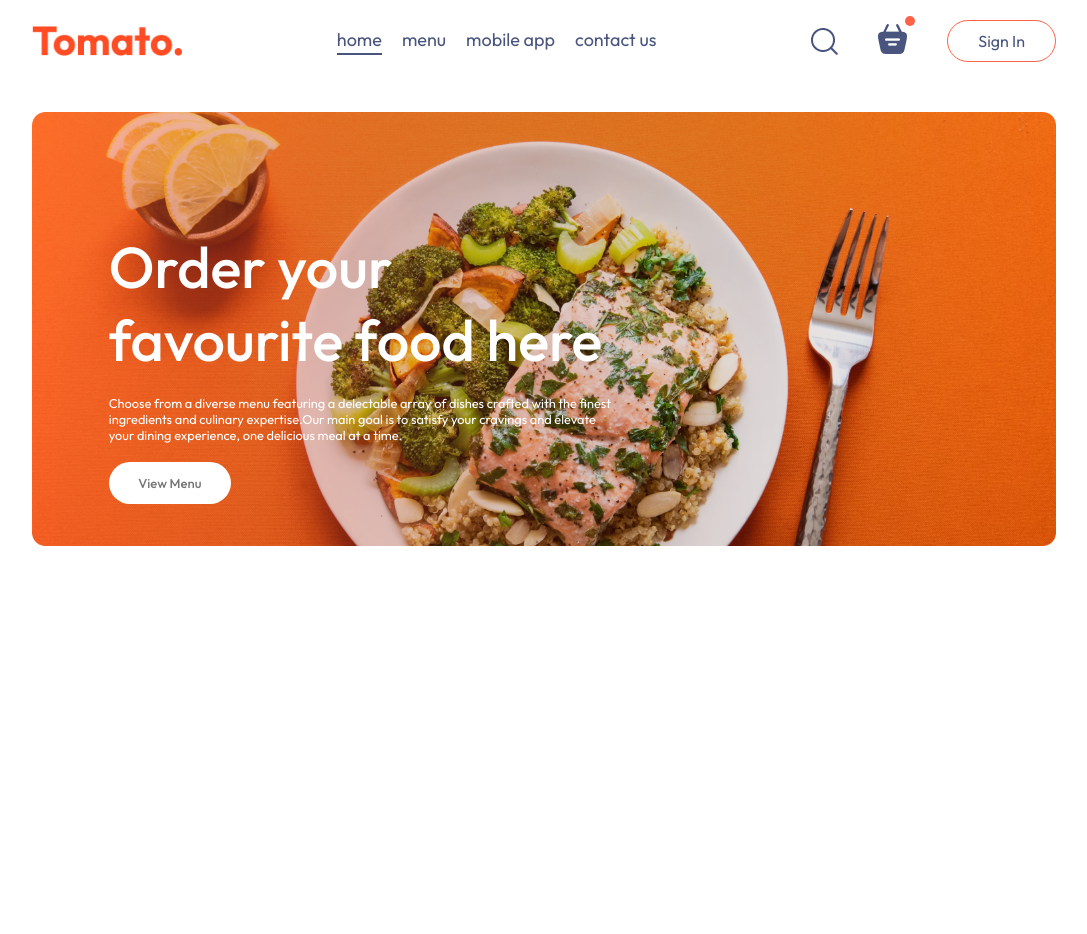
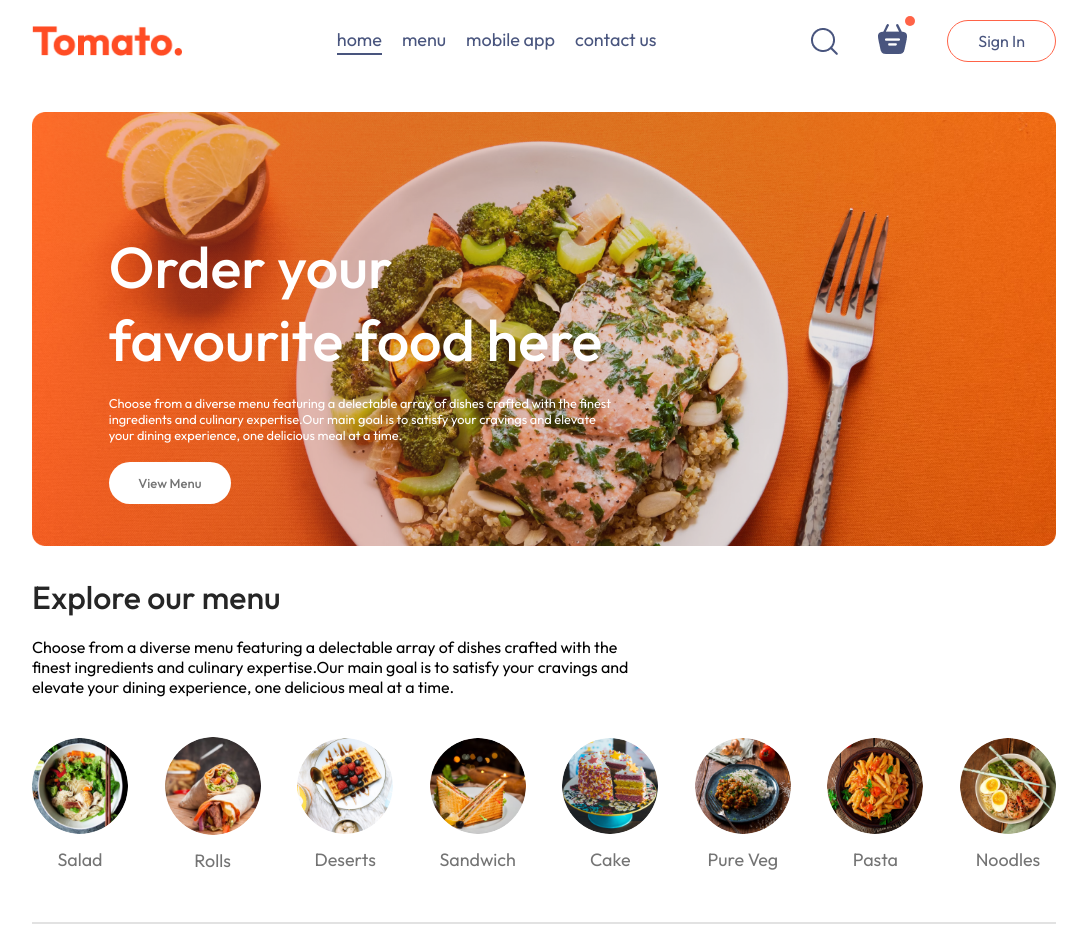
Before and after one commit to MJenius/BetterPESwiggy, a React (Vite) app in the folder frontend/: page / in a window 1280 px wide. Shown: the whole page, without its empty margins (96-1183 px from the left). Before the commit the page ends 800 px from the top, so only its background shows below. Built offline with nearby package versions, Linux system fonts and the light colour scheme.

Commit message:
Explore Menu Done

```diff
--- /dev/null
+++ b/frontend/src/components/ExploreMenu/ExploreMenu.css
@@ -0,0 +1,53 @@
+.explore-menu {
+    display: flex;
+    flex-direction: column;
+    gap: 20px;
+}
+
+.explore-menu h1 {
+    color: #262626;
+    font-weight: 500;
+}
+
+.explore-menu-text {
+    max-width: 60%;
+    columns: #808080;
+}
+
+.explore-menu-list {
+    display: flex;
+    justify-content: space-between;
+    align-items: center;
+    gap: 30px;
+    text-align: center;
+    margin: 20px 0px;
+    overflow-x: scroll;
+    scrollbar-width: none;
+}
+
+.explore-menu-list-item img {
+    width: 7.5vw;
+    min-width: 80px;
+    cursor: pointer;
+    border-radius: 50%;
+    transition: 0.2s;
+}
+
+.explore-menu-list-item p {
+    margin-top: 10px;
+    color: #747474;
+    font-size: max(1.4vw,16px);
+    cursor: pointer;
+}
+
+.explore-menu hr {
+    margin: 10px 0px ;
+    height: 2px;
+    background-color: #e2e2e2;
+    border: none;
+}
+
+.explore-menu-list-item .active {
+    border: 4px solid tomato;
+    padding: 2px;
+}
--- /dev/null
+++ b/frontend/src/components/ExploreMenu/ExploreMenu.jsx
@@ -0,0 +1,27 @@
+import React from 'react'
+import './ExploreMenu.css'
+import { menu_list } from '../../assets/assets'
+
+const ExploreMenu = ({category,setCategory}) => {
+
+
+  return (
+    <div className='explore-menu' id='explore-menu'>
+      <h1>Explore our menu</h1>
+      <p className='explore-menu-text'>Choose from a diverse menu featuring a delectable array of dishes crafted with the finest ingredients and culinary expertise.Our main goal is to satisfy your cravings and elevate your dining experience, one delicious meal at a time.</p>
+      <div className='explore-menu-list'>
+        {menu_list.map((item,index) => {
+            return (
+                <div onClick={()=>setCategory(prev=>prev===item.menu_name?"All":item.menu_name)} key={index} className='explore-menu-list-item'>
+                    <img className={category===item.menu_name?"active":""} src={item.menu_image} alt="" />
+                    <p>{item.menu_name}</p>
+                </div>
+            )
+        })}
+      </div>
+      <hr/>
+    </div>
+  )
+}
+
+export default ExploreMenu
--- a/frontend/src/pages/Home/Home.jsx
+++ b/frontend/src/pages/Home/Home.jsx
@@ -1,10 +1,16 @@
 import React from 'react'
 import './Home.css'
 import Header from '../../components/Header/Header'
+import ExploreMenu from '../../components/ExploreMenu/ExploreMenu'
+import { useState } from 'react'
 const Home = () => {
+
+  const [category,setCategory] = useState("All");
+
   return (
     <div>
       <Header/>
+      <ExploreMenu category={category} setCategory={setCategory}/>
     </div>
   )
 }
```
